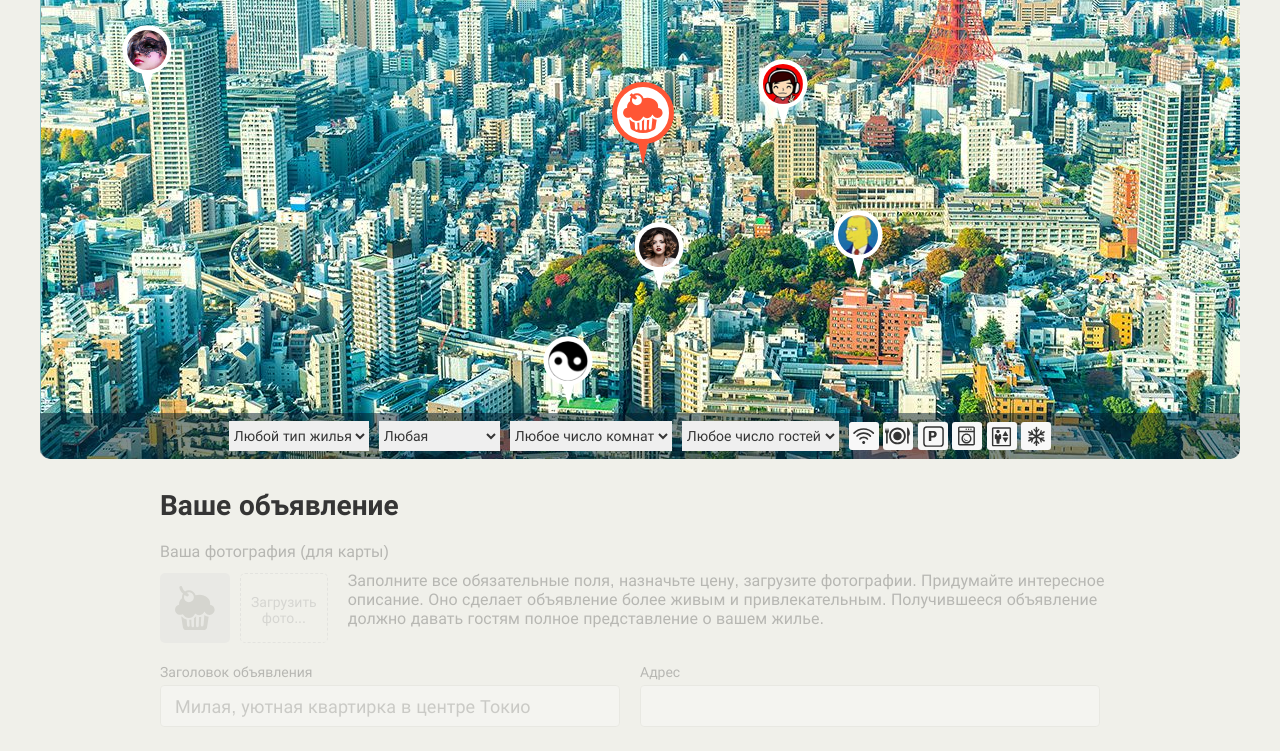
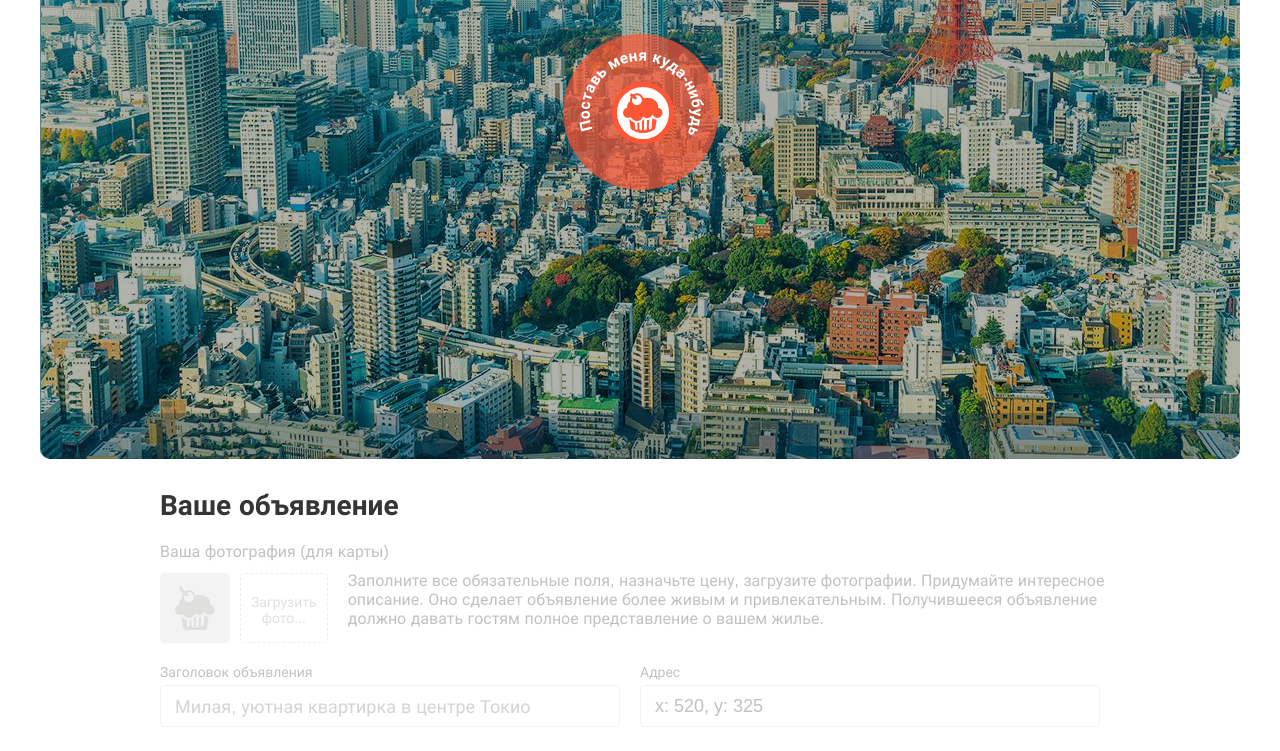
Before and after one commit to dimonarhipon/1005265-keksobooking-21, a website: page index.html in a window 1280 px wide. Shown: the part 291-1042 px from the top of the page. Drawn offline with Linux system fonts and the light colour scheme.

Commit message:
Добавлена активация страницы

```diff
--- a/css/style.css
+++ b/css/style.css
@@ -45,7 +45,7 @@ body {
   font-family: "Roboto", "Arial", sans-serif;
   font-size: 16px;
 
-  background-color: #f0f0ea;
+  /* background-color: #f0f0ea; */
 }
 
 fieldset {
--- a/index.html
+++ b/index.html
@@ -37,7 +37,7 @@
 
       <!-- Фильтрация объявлений -->
       <div class="map__filters-container">
-        <form action="#" class="map__filters" autocomplete="off">
+        <form action="#" class="map__filters" autocomplete="off" method="POST" action="https://21.javascript.pages.academy/keksobooking">
           <select name="housing-type" id="housing-type" class="map__filter">
             <option value="any" selected>Любой тип жилья</option>
             <option value="palace">Дворец</option>
@@ -84,7 +84,7 @@
     <!-- Форма объявления -->
     <section class="notice">
       <h2 class="notice__title">Ваше объявление</h2>
-      <form class="ad-form ad-form--disabled" method="post" enctype="multipart/form-data" autocomplete="off">
+      <form class="ad-form ad-form--disabled" method="POST" enctype="multipart/form-data" autocomplete="off" action="https://21.javascript.pages.academy/keksobooking">
         <fieldset class="ad-form-header">
           <legend class="ad-form-header__title">Ваша фотография (для карты)</legend>
           <div class="ad-form-header__upload">
--- a/js/main.js
+++ b/js/main.js
@@ -17,62 +17,161 @@ const getRandomNumber = (max, min = 0) => {
   return Math.floor(Math.random() * (max - min) + min);
 };
 
-const createAdvert = (count) => {
-  const adverts = [];
-  for (let i = 0; i < count; i++) {
+// const createAdvert = (count) => {
+//   const adverts = [];
+//   for (let i = 0; i < count; i++) {
 
-    const current = i + 1;
-    let NEW_FEATURES = FEATURES.filter((item) => getRandomNumber(2) ? item : null);
-    let NEW_PHOTOS = PHOTOS.filter((item) => getRandomNumber(2) ? item : null);
-    let coordinateX = getRandomNumber(document.body.clientWidth - PIN_OFSET_X, PIN_OFSET_X);
-    let coordinateY = getRandomNumber(PLACEMARK.maxY, PLACEMARK.minY);
+//     const current = i + 1;
+//     let NEW_FEATURES = FEATURES.filter((item) => getRandomNumber(2) ? item : null);
+//     let NEW_PHOTOS = PHOTOS.filter((item) => getRandomNumber(2) ? item : null);
+//     let coordinateX = getRandomNumber(document.body.clientWidth - PIN_OFSET_X, PIN_OFSET_X);
+//     let coordinateY = getRandomNumber(PLACEMARK.maxY, PLACEMARK.minY);
 
-    adverts.push({
-      author: {
-        avatar: `img/avatars/user0${current}.png`,
-      },
-      offer: {
-        title: `Заголовок предложения ${current}`,
-        address: `${coordinateX}, ${coordinateY}`,
-        price: PRICES[getRandomNumber(PRICES.length)],
-        type: TYPES[getRandomNumber(TYPES.length)],
-        rooms: ROOMS[getRandomNumber(ROOMS.length)],
-        guests: current,
-        checkin: TIMES[getRandomNumber(TIMES.length)],
-        checkout: TIMES[getRandomNumber(TIMES.length)],
-        features: NEW_FEATURES,
-        description: `строка с описанием ${current}`,
-        photos: NEW_PHOTOS,
-      },
-      location: {
-        x: coordinateX,
-        y: coordinateY,
-      }
-    });
-  }
-  return adverts;
-};
+//     adverts.push({
+//       author: {
+//         avatar: `img/avatars/user0${current}.png`,
+//       },
+//       offer: {
+//         title: `Заголовок предложения ${current}`,
+//         address: `${coordinateX}, ${coordinateY}`,
+//         price: PRICES[getRandomNumber(PRICES.length)],
+//         type: TYPES[getRandomNumber(TYPES.length)],
+//         rooms: ROOMS[getRandomNumber(ROOMS.length)],
+//         guests: current,
+//         checkin: TIMES[getRandomNumber(TIMES.length)],
+//         checkout: TIMES[getRandomNumber(TIMES.length)],
+//         features: NEW_FEATURES,
+//         description: `строка с описанием ${current}`,
+//         photos: NEW_PHOTOS,
+//       },
+//       location: {
+//         x: coordinateX,
+//         y: coordinateY,
+//       }
+//     });
+//   }
+//   return adverts;
+// };
 
 const map = document.querySelector(`.map`);
-map.classList.remove(`map--faded`);
 
-const adverts = createAdvert(ADVERT_COUNT);
-const advertTemplate = document.querySelector(`#pin`).content.querySelector(`.map__pin`);
+// // const adverts = createAdvert(ADVERT_COUNT);
+// const advertTemplate = document.querySelector(`#pin`).content.querySelector(`.map__pin`);
 
-const renderAdvert = (advert) => {
-  const advertElement = advertTemplate.cloneNode(true);
-  const img = advertElement.querySelector(`img`);
+// const renderAdvert = (advert) => {
+//   const advertElement = advertTemplate.cloneNode(true);
+//   const img = advertElement.querySelector(`img`);
 
-  advertElement.style = `left: ${advert.location.x}px; top: ${advert.location.y}px`;
-  img.src = advert.author.avatar;
-  img.alt = advert.offer.title;
+//   advertElement.style = `left: ${advert.location.x}px; top: ${advert.location.y}px`;
+//   img.src = advert.author.avatar;
+//   img.alt = advert.offer.title;
 
-  return advertElement;
+//   return advertElement;
+// };
+
+// const fragment = document.createDocumentFragment();
+
+// for (let i = 0; i < ADVERT_COUNT; i++) {
+//   fragment.appendChild(renderAdvert(adverts[i]));
+// }
+// map.querySelector(`.map__pins`).appendChild(fragment);
+
+
+
+
+const noticeForm = document.querySelector(`.ad-form`);
+const filtersForm = map.querySelector(`.map__filters`);
+
+const toggleState = function(state = true) {
+  const fieldsNotice = Array.from(noticeForm.querySelectorAll(`fieldset`));
+  const fieldsFilter = Array.from(filtersForm.querySelectorAll(`fieldset`));
+  const selectsFilter = Array.from(filtersForm.querySelectorAll(`select`));
+
+
+  fieldsNotice.map((item) => item.disabled = state);
+  fieldsFilter.map((item) => item.disabled = state);
+  selectsFilter.map((item) => item.disabled = state);
 };
+toggleState();
 
-const fragment = document.createDocumentFragment();
 
-for (let i = 0; i < ADVERT_COUNT; i++) {
-  fragment.appendChild(renderAdvert(adverts[i]));
+
+
+const pinMain = map.querySelector(`.map__pin--main`);
+// Как сделать так чтобы pinMain был сразу в фокусе при загрузке странице?
+// pinMain.focus();
+const PIN_MAIN_OFSET = 50;
+
+const setCoornate = () => {
+  const adress = noticeForm.querySelector(`#address`);
+  const pinMainOy = parseInt(pinMain.style.top) - PIN_MAIN_OFSET;
+  const pinMainOx = parseInt(pinMain.style.left) - PIN_MAIN_OFSET;
+  adress.value = `x: ${pinMainOx}, y: ${pinMainOy}`;
 }
-map.querySelector(`.map__pins`).appendChild(fragment);
+setCoornate();
+
+
+
+const activatePage = () => {
+  pinMain.addEventListener(`mousedown`, (evt) => {
+    evt.preventDefault();
+    evt.button === 0 ? toggleState(false) : null;
+
+    setCoornate();
+  });
+
+  pinMain.addEventListener(`keydown`, (evt) => {
+    evt.preventDefault();
+    evt.key === `Enter` ? toggleState(false) : null;
+  });
+}
+activatePage();
+
+
+
+const room = noticeForm.querySelector(`#room_number`);
+const capacity = noticeForm.querySelector(`#capacity`);
+
+noticeForm.addEventListener(`input`, () => {
+  validation();
+})
+
+
+const validation = () => {
+  const roomInt = parseInt(room.value);
+  const capacityInt = parseInt(capacity.value);
+
+  console.log(roomInt);
+  console.log(capacityInt);
+
+  if (roomInt === 1 && capacityInt !== 1) {
+    room.setCustomValidity(`Попробуйте другой вариант 1`);
+    capacity.setCustomValidity(`Попробуйте другой вариант 1`);
+    capacity.style.border = `3px solid #ff6547`;
+    console.log(1);
+
+  }
+
+  else if (roomInt === 2 && capacityInt === 3 || capacityInt === 0) {
+    room.setCustomValidity(`Попробуйте другой вариант 2`);
+    capacity.setCustomValidity(`Попробуйте другой вариант 2`);
+    capacity.style.border = `3px solid #ff6547`;
+    console.log(2);
+
+  } else if (roomInt === 3 && capacityInt === 0) {
+    room.setCustomValidity(`Попробуйте другой вариант 3`);
+    capacity.setCustomValidity(`Попробуйте другой вариант 3`);
+    capacity.style.border = `3px solid #ff6547`;
+    console.log(3);
+
+  } else if (roomInt === 100 && capacityInt !== 0 ) {
+    room.setCustomValidity(`Попробуйте другой вариант 4`);
+    capacity.setCustomValidity(`Попробуйте другой вариант 4`);
+    capacity.style.border = `3px solid #ff6547`;
+    console.log(4);
+  }
+  else {
+    room.setCustomValidity(``);
+    capacity.style.border = `none`;
+  }
+}
```
